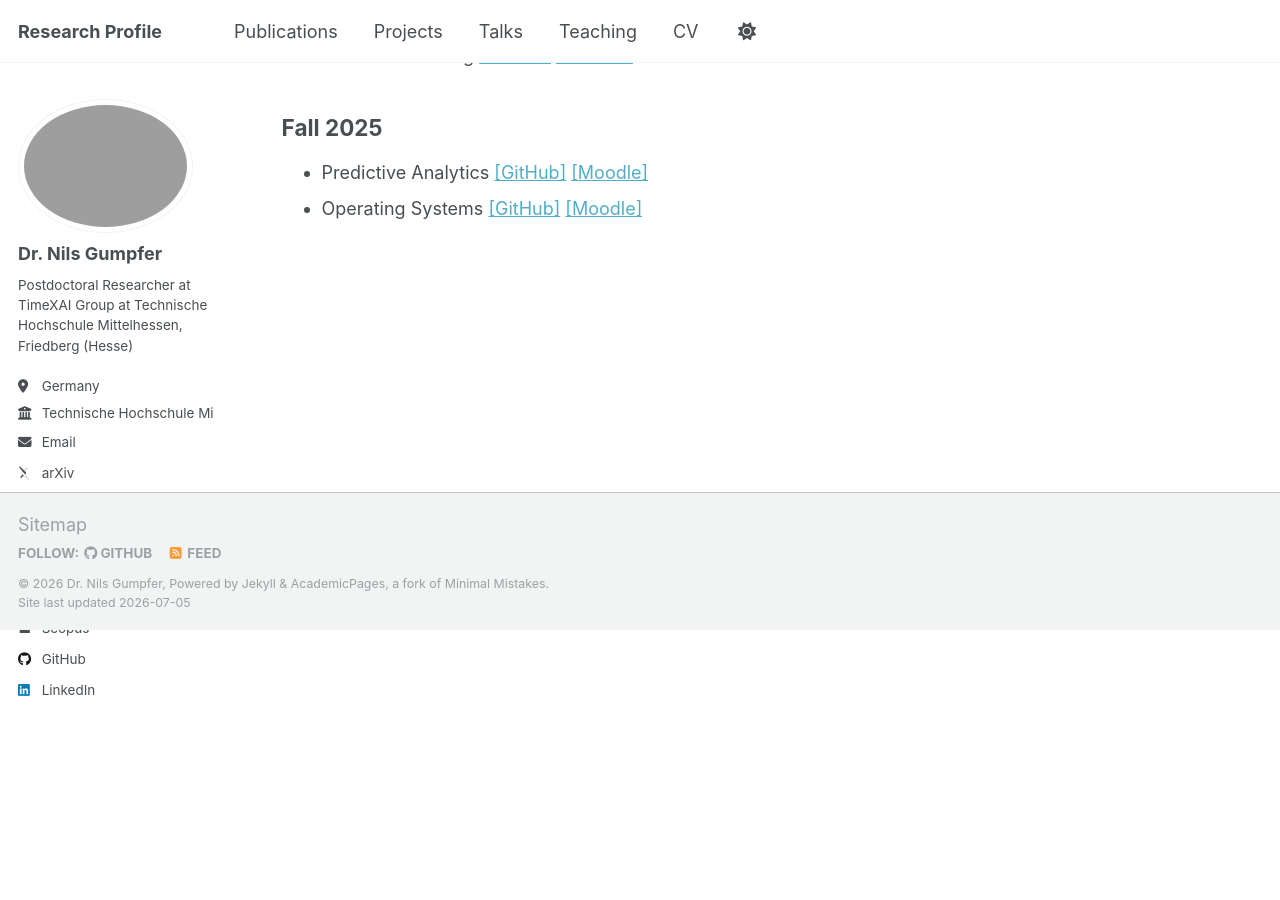
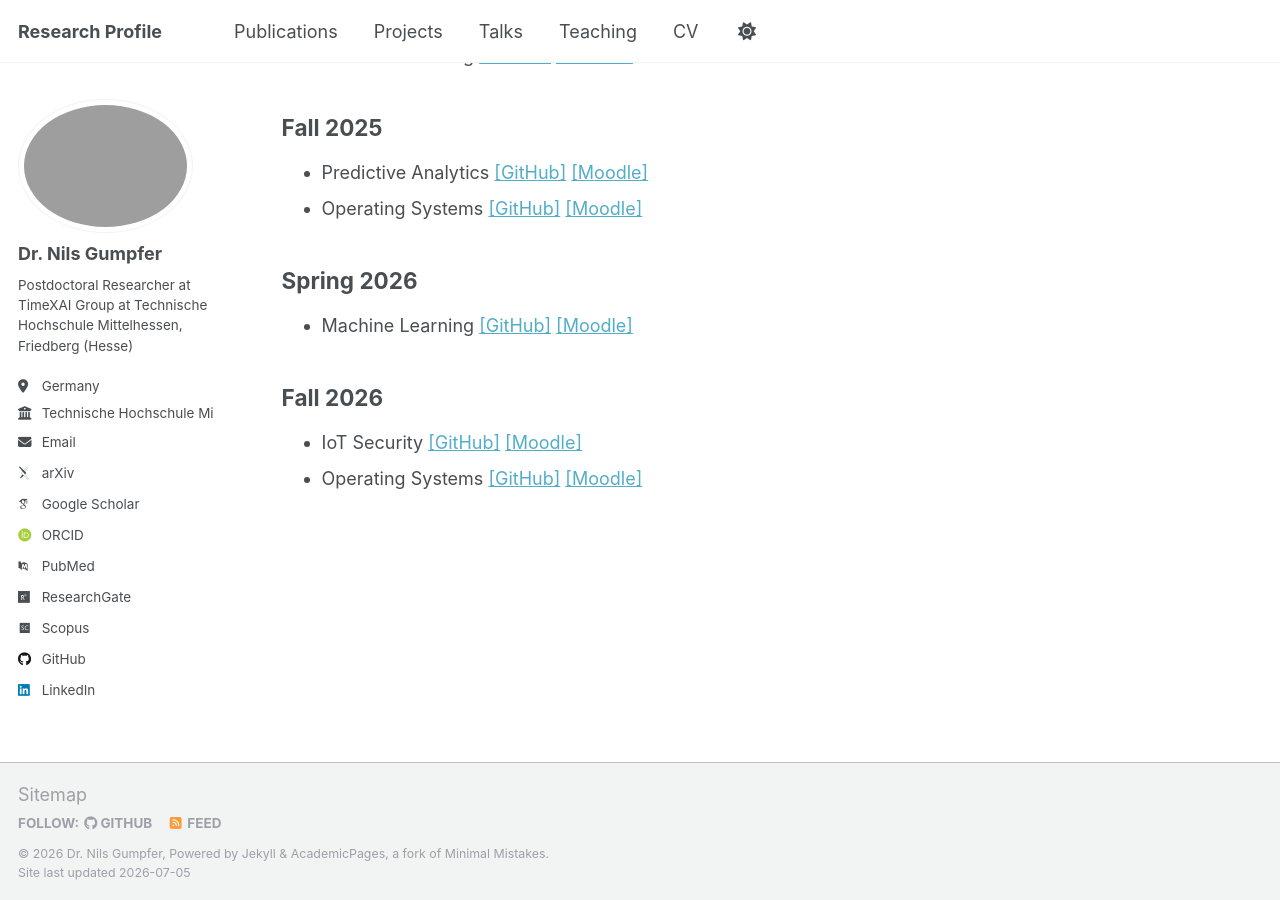
Before and after one commit to nilsgumpfer/nilsgumpfer.github.io, a Jekyll site: the page built from _pages/teaching.md, in a window 1280 px wide and 900 px high, scrolled down 1876 px. Built offline with Jekyll 4.4.1, drawn with Linux system fonts in a browser that asks for light colours; some web fonts are replaced; a script that is not in the unit is left out.

Commit message:
2026-07-05 14:10:49

```diff
--- a/_pages/teaching.md
+++ b/_pages/teaching.md
@@ -57,3 +57,10 @@ author_profile: true
 ## Fall 2025
 - Predictive Analytics [[GitHub]](https://github.com/nilsgumpfer/predictive_analytics) [[Moodle]](https://moodle.thm.de/course/view.php?id=7181)
 - Operating Systems [[GitHub]](https://github.com/nilsgumpfer/betriebssysteme) [[Moodle]](https://moodle.thm.de/course/view.php?id=6446)
+
+## Spring 2026
+- Machine Learning [[GitHub]](https://github.com/nilsgumpfer/machine_learning_stplus) [[Moodle]](https://moodle.thm.de/course/view.php?id=12459)
+
+## Fall 2026
+- IoT Security [[GitHub]](https://github.com/nilsgumpfer/iot_security) [[Moodle]](https://moodle.thm.de/course/view.php?id=9999)
+- Operating Systems [[GitHub]](https://github.com/nilsgumpfer/betriebssysteme) [[Moodle]](https://moodle.thm.de/course/view.php?id=6446)
```
Also changed, not shown: _pages/talks.md (+5 -0 lines).
